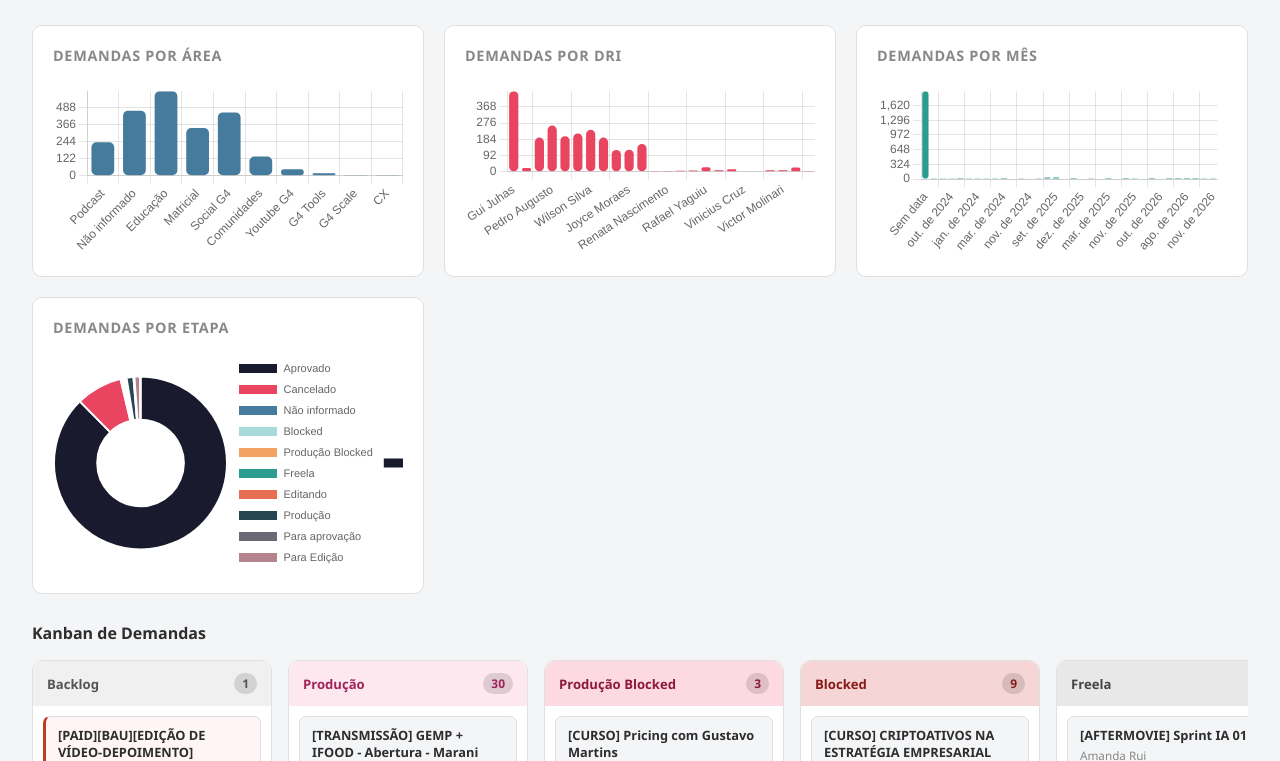
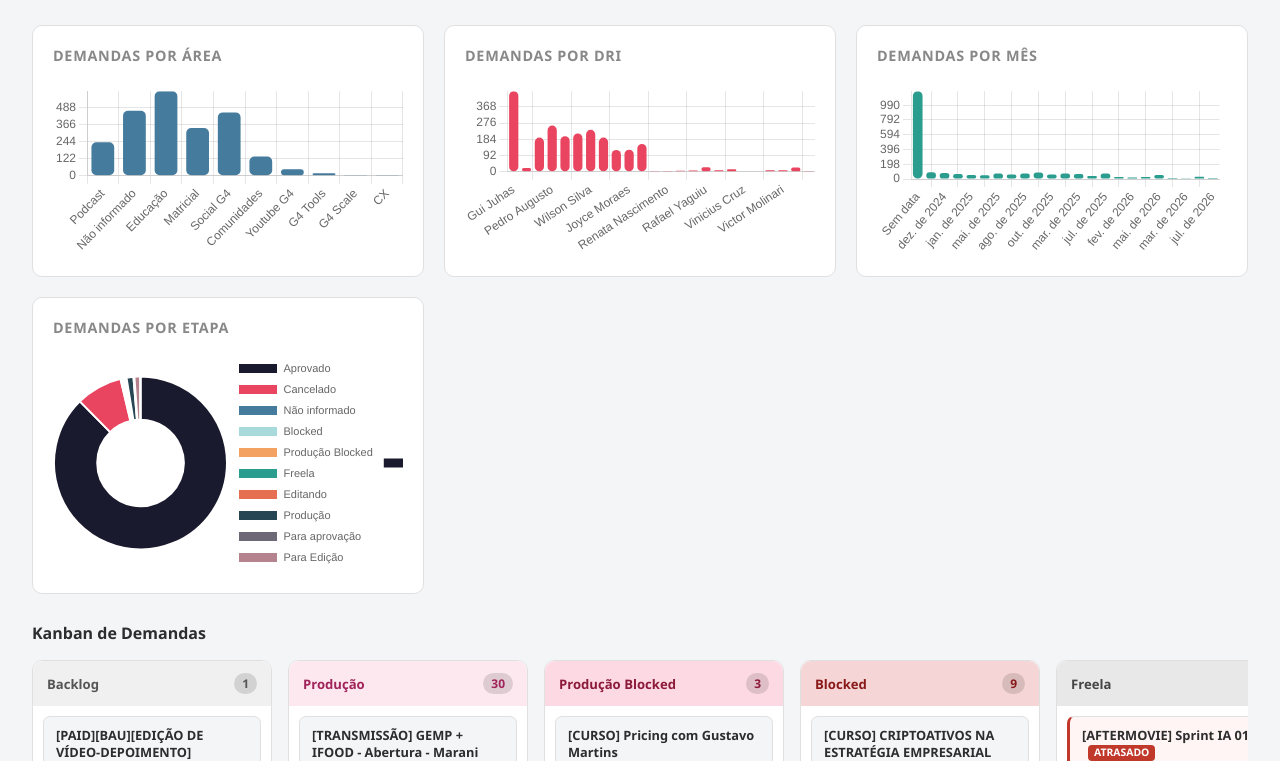
Before and after one commit to amandaarui/demandas-audiovisual, a plain HTML site: page index.html in a window 1280 px wide. Shown: the part 260-1021 px from the top of the page. Drawn offline with nearby package versions, Linux system fonts and the light colour scheme.

Commit message:
Add files via upload

```diff
--- a/index.html
+++ b/index.html
@@ -245,6 +245,13 @@ let charts = {};
 
 function parseDate(str) {
   if (!str) return null;
+  str = str.trim();
+  // Formato DD/MM/YYYY (ex: 09/10/2024)
+  const dmyMatch = str.match(/^(\d{1,2})\/(\d{1,2})\/(\d{4})$/);
+  if (dmyMatch) {
+    return new Date(parseInt(dmyMatch[3]), parseInt(dmyMatch[2]) - 1, parseInt(dmyMatch[1]));
+  }
+  // Formato "Month DD, YYYY" (ex: July 25, 2024)
   const d = new Date(str);
   return isNaN(d) ? null : d;
 }
```
